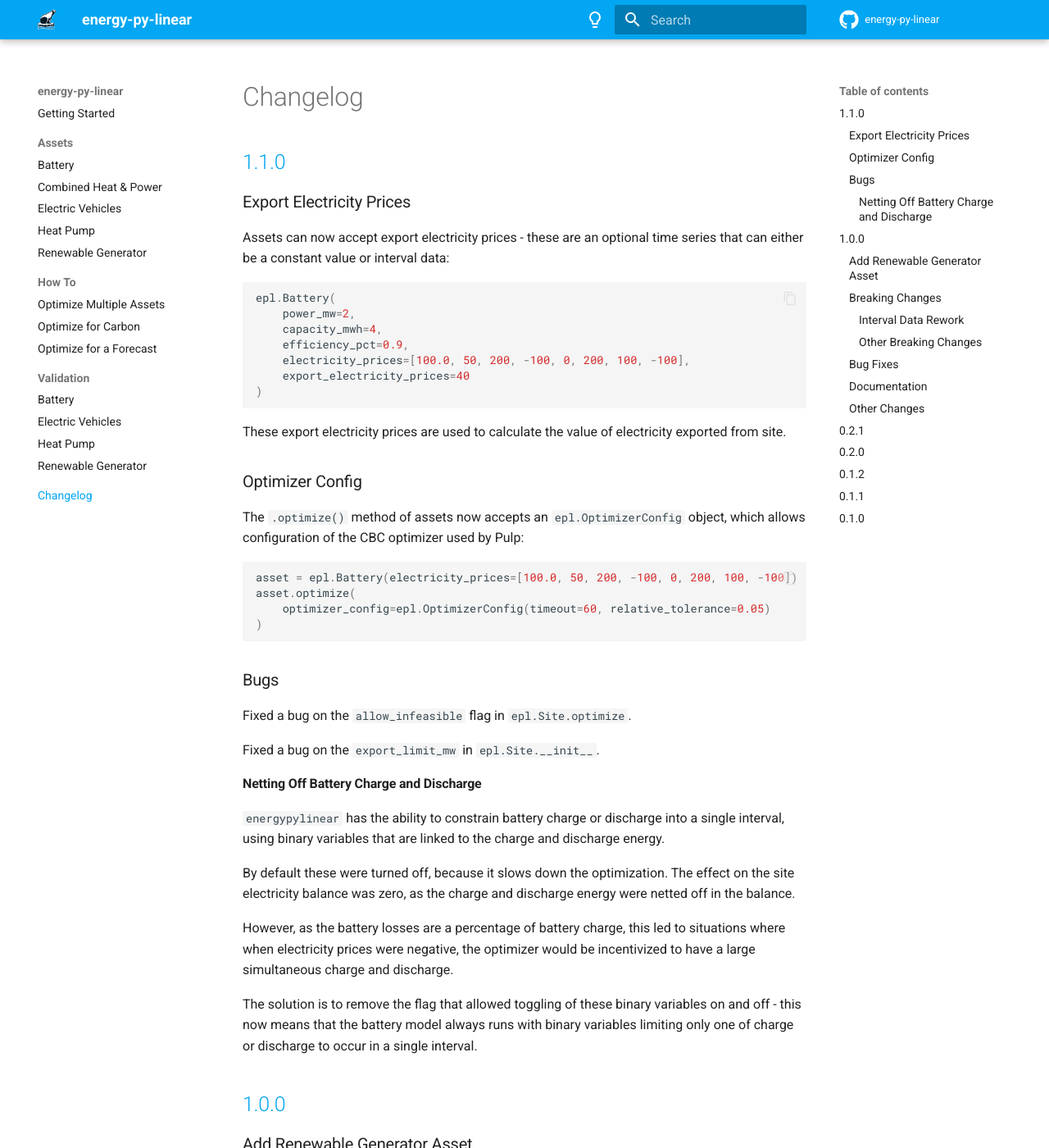
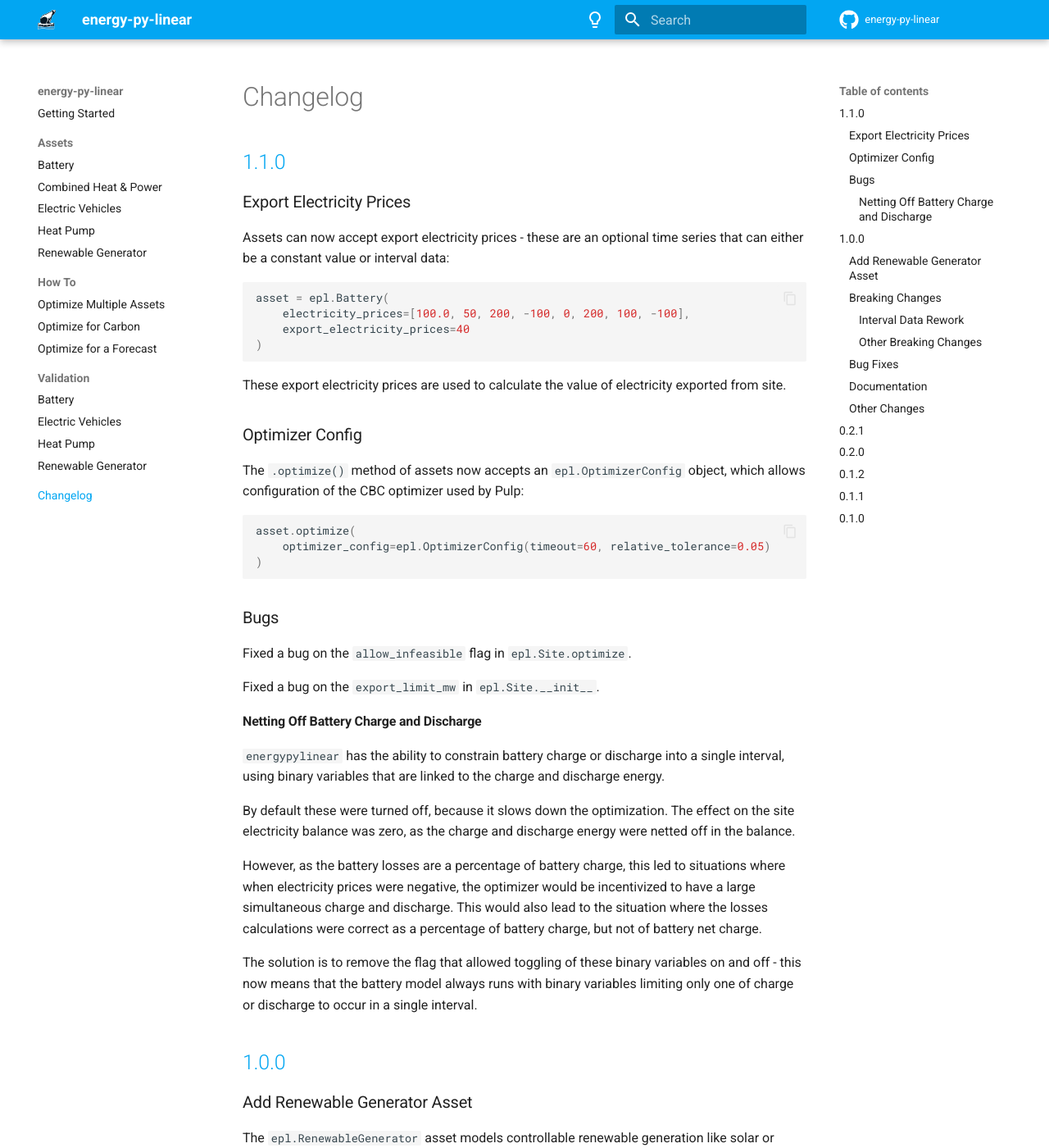
Before and after one commit to ADGEfficiency/energy-py-linear, an MkDocs documentation site: the page built from docs/docs/changelog.md, in a window 1280 px wide and 1400 px high. Shown: the whole window at 82% size. Built offline with MkDocs 1.6.1 and Material for MkDocs 9.7.7, drawn with Linux system fonts in a browser that asks for light colours; comment, search, counter and statistics services are not loaded; the version menu is left out.

Commit message:
docs: changelog updates

````diff
--- a/docs/docs/changelog.md
+++ b/docs/docs/changelog.md
@@ -7,10 +7,7 @@
 Assets can now accept export electricity prices - these are an optional time series that can either be a constant value or interval data:
 
 ```python
-epl.Battery(
-    power_mw=2,
-    capacity_mwh=4,
-    efficiency_pct=0.9,
+asset = epl.Battery(
     electricity_prices=[100.0, 50, 200, -100, 0, 200, 100, -100],
     export_electricity_prices=40
 )
@@ -23,7 +20,6 @@ These export electricity prices are used to calculate the value of electricity e
 The `.optimize()` method of assets now accepts an `epl.OptimizerConfig` object, which allows configuration of the CBC optimizer used by Pulp:
 
 ```python
-asset = epl.Battery(electricity_prices=[100.0, 50, 200, -100, 0, 200, 100, -100])
 asset.optimize(
     optimizer_config=epl.OptimizerConfig(timeout=60, relative_tolerance=0.05)
 )
@@ -41,7 +37,7 @@ Fixed a bug on the `export_limit_mw` in `epl.Site.__init__`.
 
 By default these were turned off, because it slows down the optimization. The effect on the site electricity balance was zero, as the charge and discharge energy were netted off in the balance.
 
-However, as the battery losses are a percentage of battery charge, this led to situations where when electricity prices were negative, the optimizer would be incentivized to have a large simultaneous charge and discharge.
+However, as the battery losses are a percentage of battery charge, this led to situations where when electricity prices were negative, the optimizer would be incentivized to have a large simultaneous charge and discharge.  This would also lead to the situation where the losses calculations were correct as a percentage of battery charge, but not of battery net charge.
 
 The solution is to remove the flag that allowed toggling of these binary variables on and off - this now means that the battery model always runs with binary variables limiting only one of charge or discharge to occur in a single interval.
 
````
